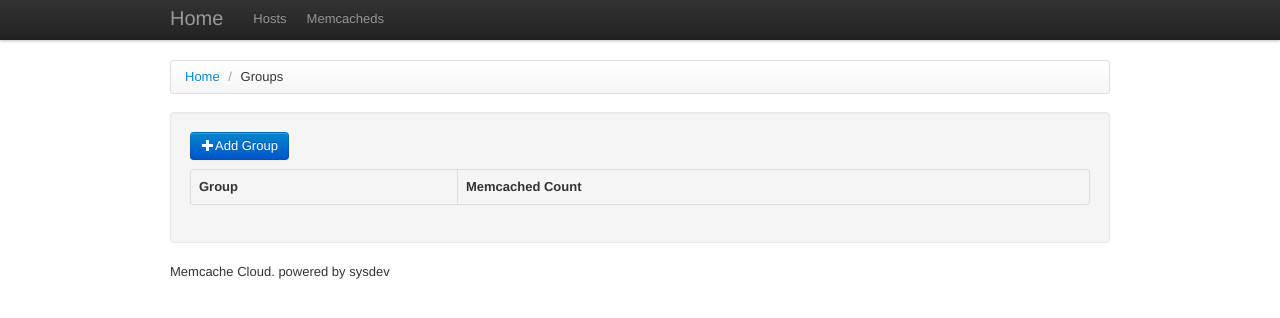
After one commit to mingshi/memcached-cloud, a Flask app: page /groups in a window 1280 px wide. The commit adds this page. Shown: the top 318 px of the page. Run offline with Flask 2, Linux system fonts and the light colour scheme; lists and menus that the app fills with data are empty; some libraries are stand-ins or nearby versions.

Commit message:
add group

```diff
--- a/mc/__init__.py
+++ b/mc/__init__.py
@@ -11,12 +11,13 @@ if os.path.exists(app.config['ROOT_PATH'] + "/env.py"):
 
 app.config.from_object("config.%sConfig" % (app.config['ENV']) )
 
-from mc.views import index, host, memcached
+from mc.views import index, host, memcached, group
 from mc.db.db import db_session
 
 app.register_blueprint(index.mod)
 app.register_blueprint(host.mod)
 app.register_blueprint(memcached.mod)
+app.register_blueprint(group.mod)
 
 @app.route("/version")
 def hello():
--- a/mc/db/db.py
+++ b/mc/db/db.py
@@ -8,7 +8,7 @@ from mc import app
 engine = create_engine(app.config['DB_URI'], convert_unicode=True,
         **app.config['DB_CONNECT_OPTIONS'])
 
-db_session = scoped_session(sessionmaker(autoflush=False, bind=engine))
+db_session = scoped_session(sessionmaker(autoflush=True, bind=engine))
 
 Model = declarative_base(name="Model")
 
--- /dev/null
+++ b/mc/templates/mc/groups_index.html
@@ -0,0 +1,32 @@
+{% extends "layout.html" %}
+
+{% block title %}Groups{% endblock %}
+
+{% block main %}
+<ul class="breadcrumb">
+  <li>
+    <a href="/">Home</a> <span class="divider">/</span>
+  </li>
+  <li class="active">Groups</li>
+</ul>
+
+<div class="well">
+    <p>
+    <a class="btn btn-primary" href="/group-add"><i class="icon-plus icon-white"></i>Add Group</a>
+    </p>
+    <table class="table table-bordered table-striped">
+        <thead>
+            <tr><th>Group</th><th>Memcached Count</th></tr>
+        </thead>
+        <tbody>
+        {% for group in groups %}
+        <tr>
+            <td>{{ group.name }}</td>
+            <td>{{ group.memcached_count }}</td>
+        </tr>
+        {% endfor %}
+    </tbody>
+    </table>
+
+</div>
+{% endblock %}
--- a/mc/templates/mc/index.html
+++ b/mc/templates/mc/index.html
@@ -4,9 +4,9 @@
 
 {% block main %}
     <div class="well" style="padding:50px 10px;">
+        <a class="btn btn-large" href="/groups" style="margin-left:35px">Groups</a>
         <a class="btn btn-large" href="/hosts"><strong>{{ host_count }}</strong> Hosts</a>
         <a class="btn btn-large" href="/memcacheds"><strong>{{ memcached_count }}</strong> Memcacheds</a>
-        <!-- <a class="btn btn-large" href="/graph" style="margin-left:35px">Graphs</a> -->
         <span class="label label-important">Hot</span>
     </div>
 {% endblock %}
--- /dev/null
+++ b/mc/views/group.py
@@ -0,0 +1,12 @@
+from flask import Blueprint, render_template, request
+from mc.db.db import db_session
+from mc.model import *
+
+mod = Blueprint("group", __name__)
+
+@mod.route('/groups')
+def groups_index():
+    from sqlalchemy import func
+    groups = db_session.query(Groups).all()
+
+    return  render_template('mc/groups_index.html', groups = groups)
```
